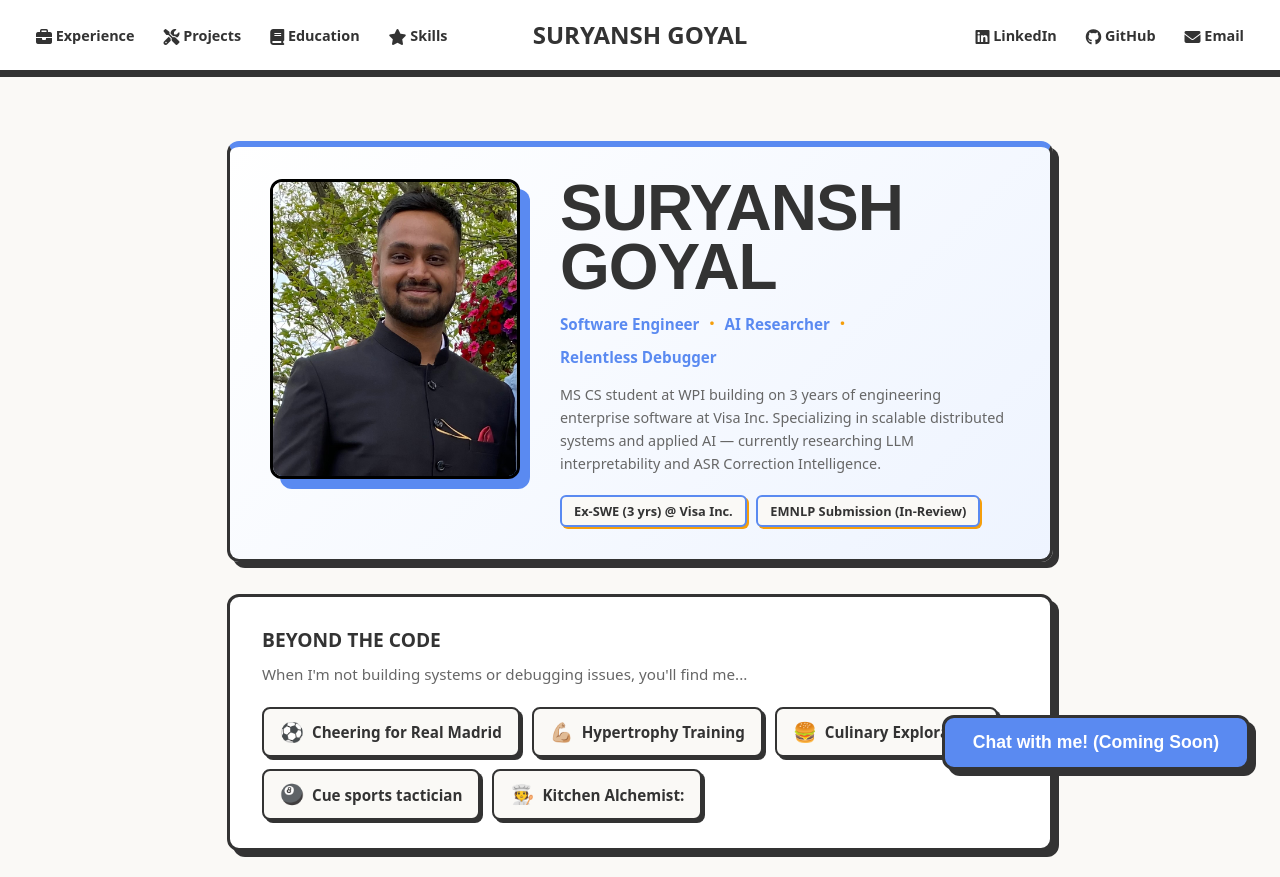
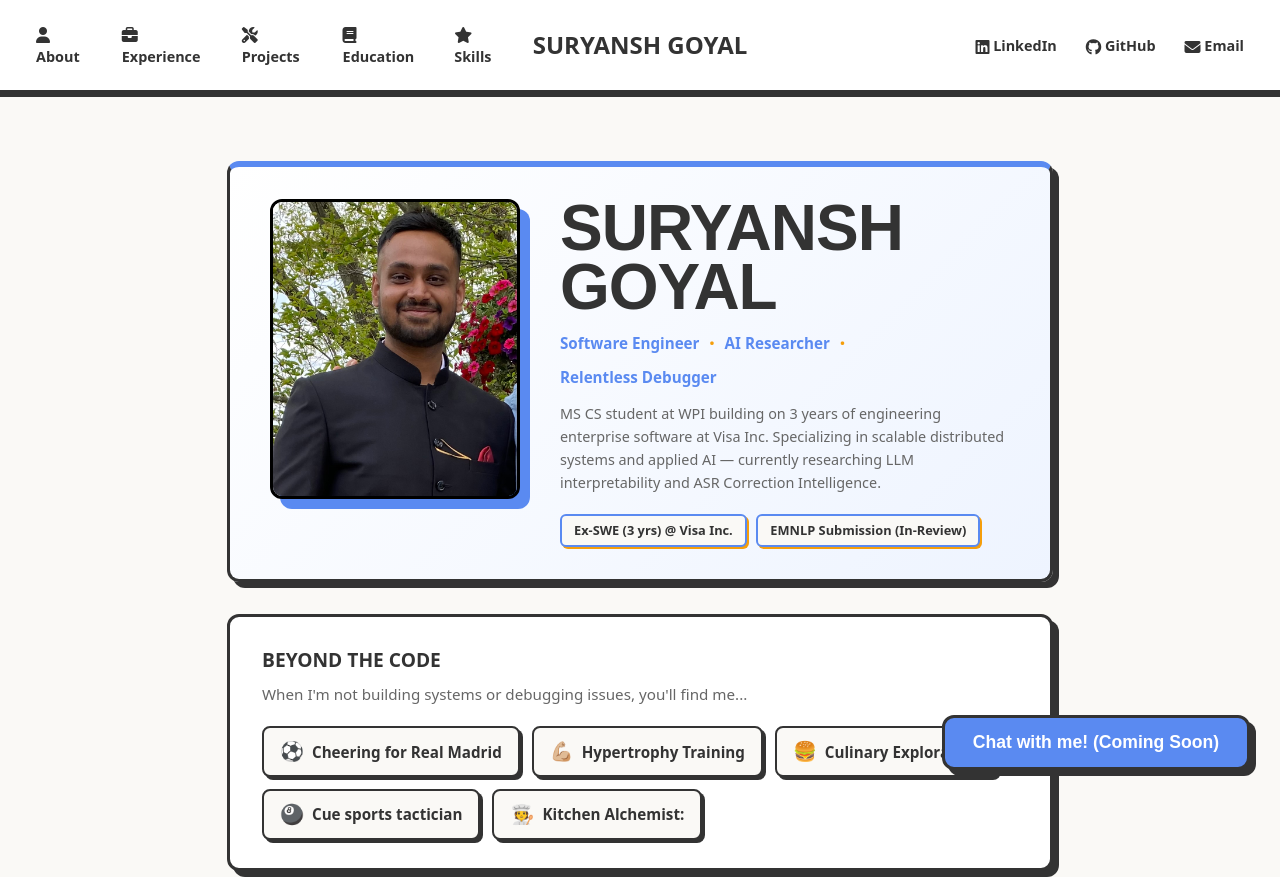
Before and after one commit to Suryanshg/surigo-site, a website built with Vite: page frontend/index.html in a window 1280 px wide. Shown: the top 877 px of the page. Built offline with nearby package versions, Linux system fonts and the light colour scheme; a web font is replaced by a local one.

Commit message:
Added navlink for About to scroll to the top of the page

```diff
--- a/frontend/index.html
+++ b/frontend/index.html
@@ -18,6 +18,10 @@
         <nav>
 
             <div class="nav-links">
+                <a href="#" class="nav-link">
+                    <i class="fa-solid fa-user"></i>
+                    About
+                </a>
                 <a href="#experience" class="nav-link">
                     <i class="fa-solid fa-briefcase"></i>
                     Experience
```
